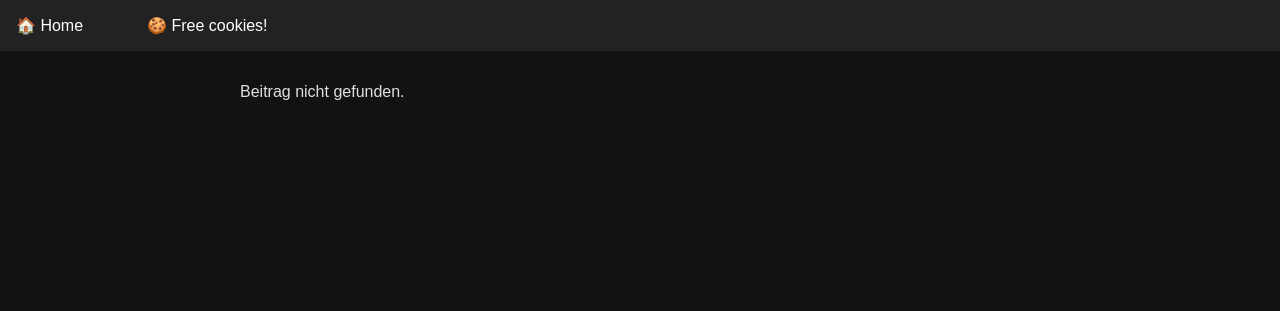
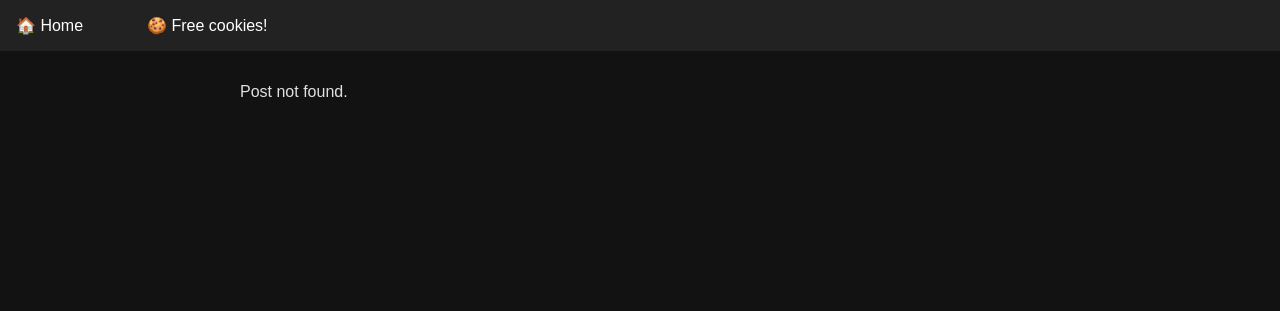
Before and after one commit to WickedJack99/blog, a PHP site: page /post.php in a window 1280 px wide. Shown: the top 311 px of the page. Run offline with PHP 8.4, Linux system fonts and the light colour scheme.

Commit message:
Changed language to english.

```diff
--- a/post.php
+++ b/post.php
@@ -6,7 +6,7 @@ $slug = $_GET['slug'] ?? '';
 $filepath = "posts/$slug.md";
 
 if (!preg_match('/^[a-zA-Z0-9\-]+$/', $slug) || !file_exists($filepath)) {
-    echo "<p>Beitrag nicht gefunden.</p>";
+    echo "<p>Post not found.</p>";
     include 'includes/footer.php';
     exit;
 }
```
